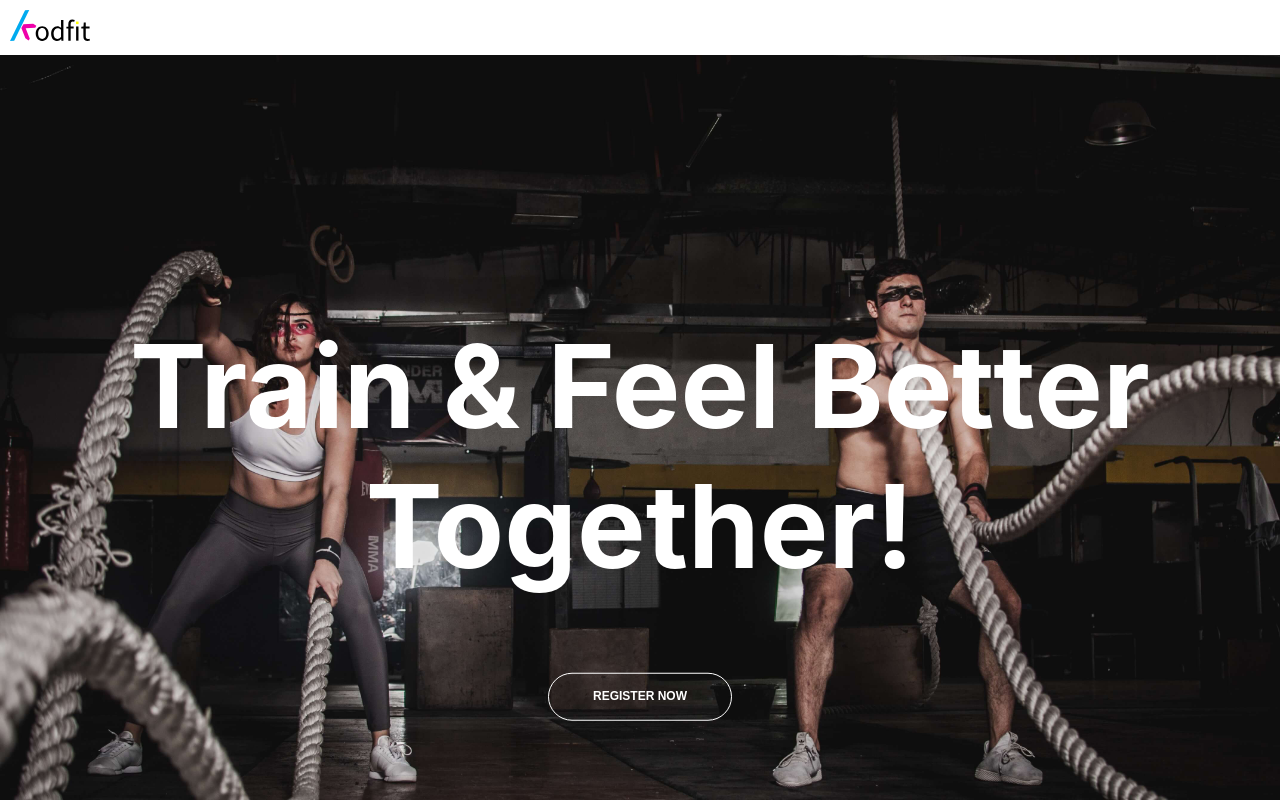
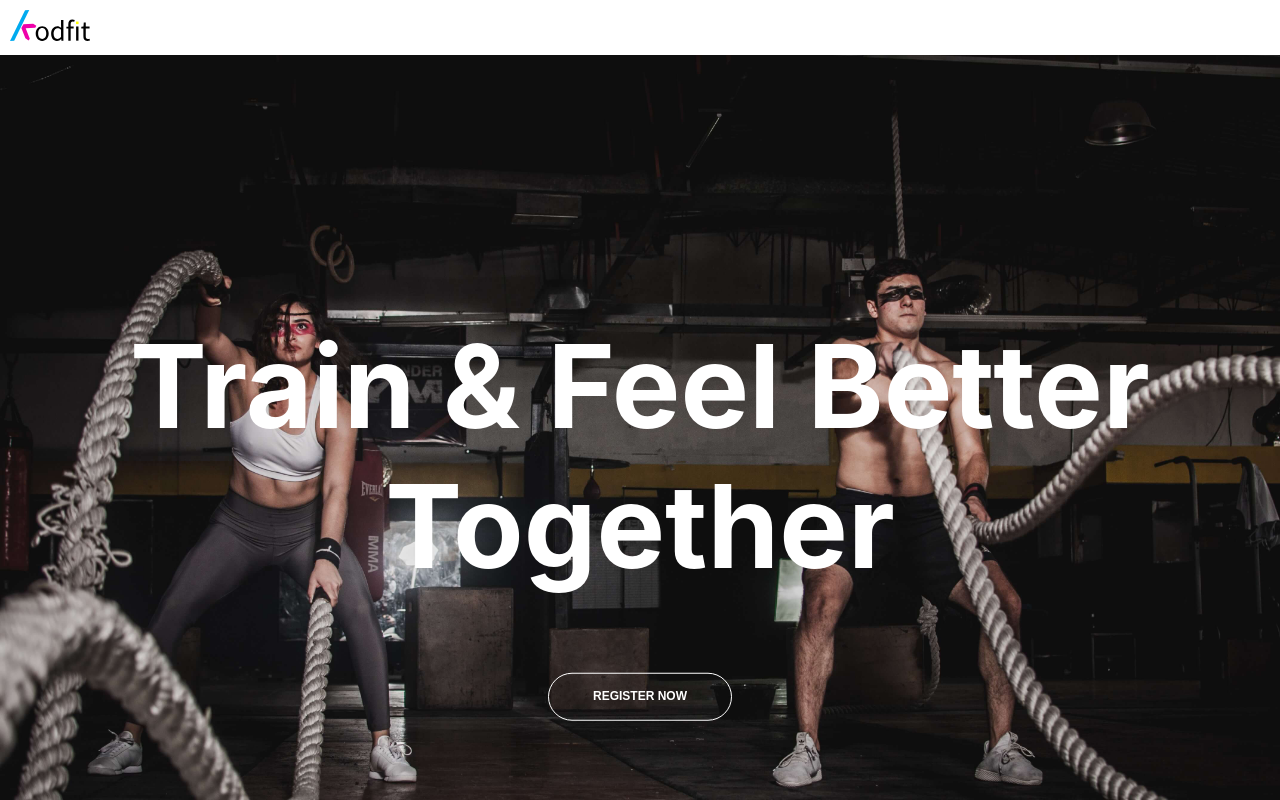
Before and after one commit to phapsides/kodfit, a React (Create React App) app: page / in a window 1280 px wide. Shown: the top 800 px of the page. Built offline with nearby package versions, Linux system fonts and the light colour scheme.

Commit message:
Update page title for testing purposes

```diff
--- a/src/LandingPage/LandingPage.js
+++ b/src/LandingPage/LandingPage.js
@@ -9,7 +9,7 @@ export default function LandingPage() {
     return (
         <main className="LandingPage">
             <HeroBanner
-                title="Train & Feel Better Together!"
+                title="Train & Feel Better Together"
                 image={heroImage}
                 imageAlt="placeholder text"
                 buttonLabel="Register Now"
```
